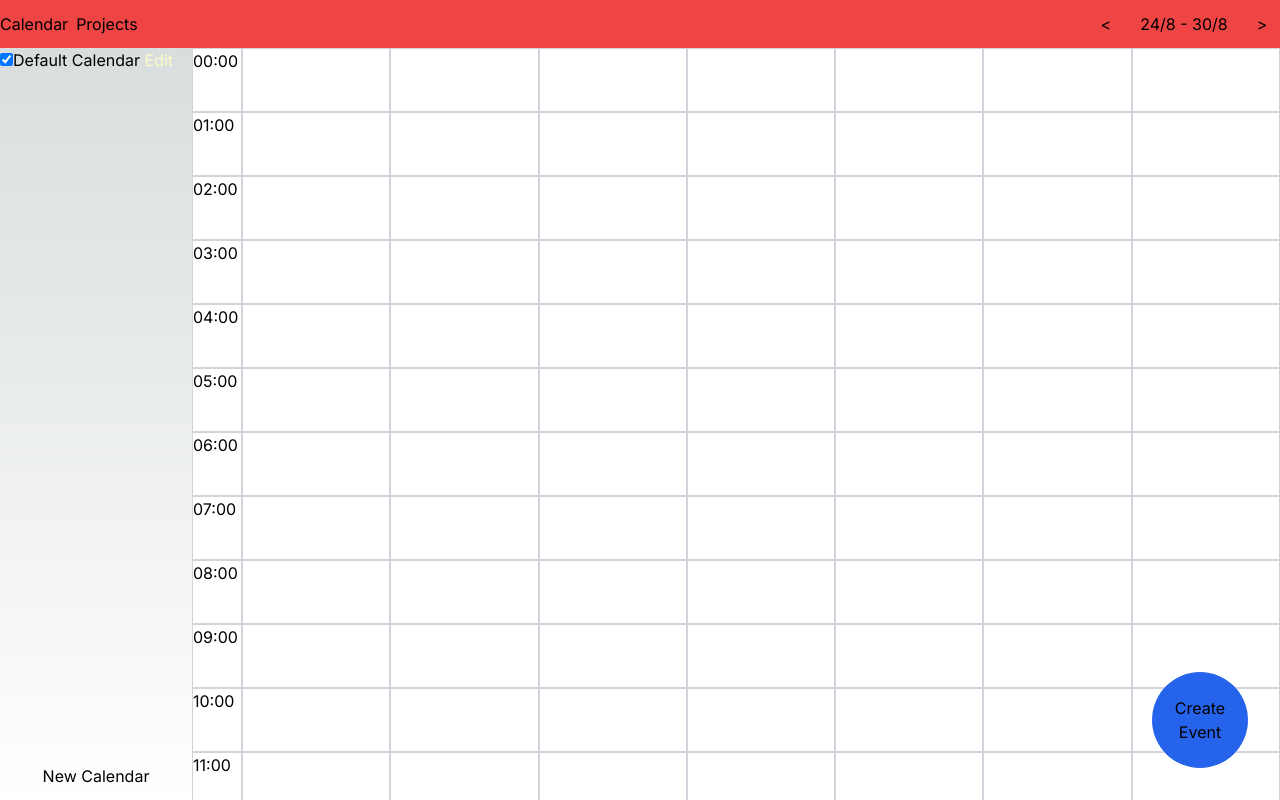
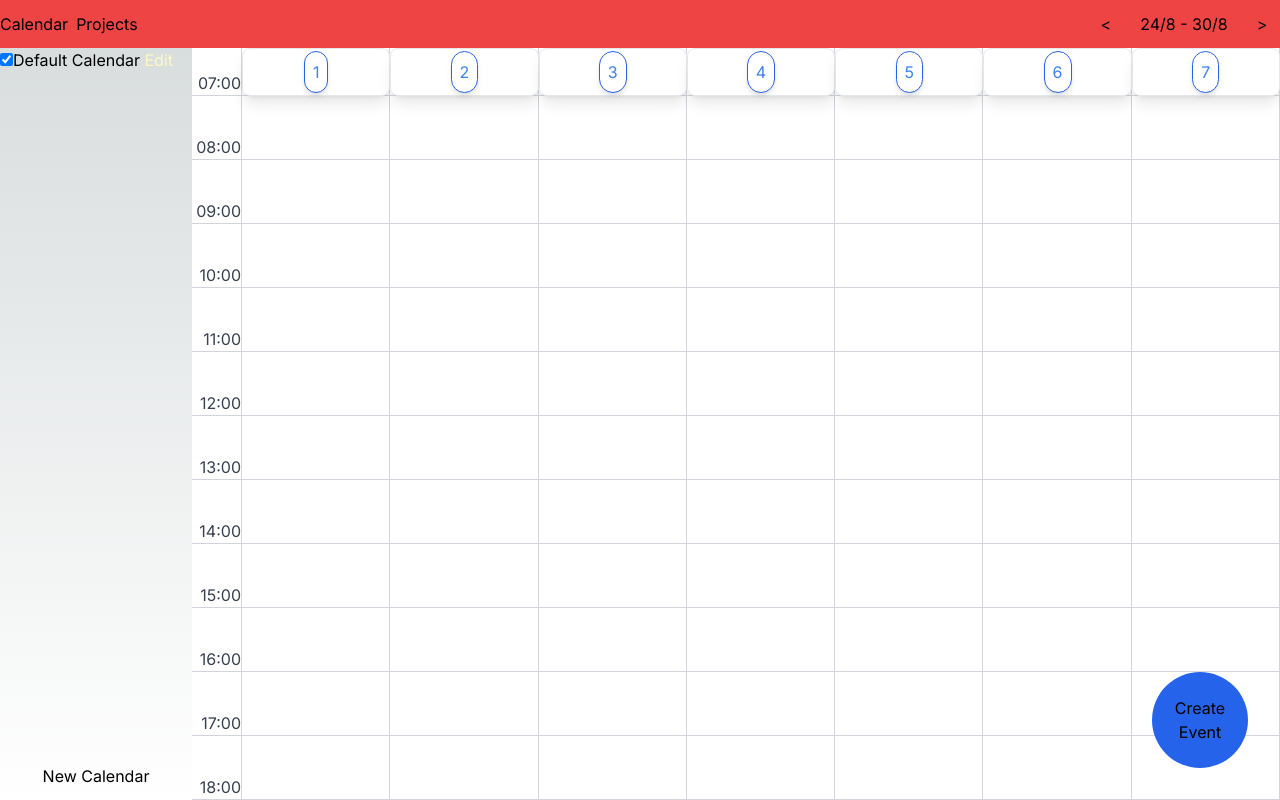
Before and after one commit to lucasduartesobreira/CalendarForge, a Next.js app: page / in a window 1280 px wide. Built offline with nearby package versions, Linux system fonts and the light colour scheme.

Commit message:
feat(calendarWeek): prettify calendar week view

```diff
--- a/app/components/calendar/calendarWeek.tsx
+++ b/app/components/calendar/calendarWeek.tsx
@@ -34,6 +34,7 @@ const rowStartClass = [
   "row-start-[23]",
   "row-start-[24]",
   "row-start-[25]",
+  "row-start-[26]",
 ];
 
 const startAndHeight = (startDate: Date, endDate: Date) => {
@@ -86,13 +87,18 @@ const DayBackground = ({
   }, new Map<string, number>());
   return (
     <div
-      className={`grid grid-rows-[repeat(24,64px)] relative bg-white text-gray-300`}
+      className={`grid grid-rows-[auto,repeat(24,64px)] relative bg-white text-gray-300`}
     >
+      <div className="flex flex-wrap row-start-1 row-span-1 h-[48px] w-full sticky bg-white text-gray-700 justify-center content-center top-0 rounded-lg shadow-lg border-[1px] border-gray-200">
+        <a className="p-2 rounded-full border-[1px] border-blue-600 bg-white text-blue-500 shadow-md">
+          {day}
+        </a>
+      </div>
       {range24.map((_value, index) => {
         return (
           <SquareBG
             key={index}
-            style={`${rowStartClass[index]} col-start-[1] row-span-1`}
+            style={`${rowStartClass[index + 1]} col-start-[1] row-span-1`}
           />
         );
       })}
@@ -137,7 +143,9 @@ const SquareBG = ({
   style?: string;
 }) => {
   return (
-    <div className={`${style} border-[0.5px] border-gray-300 h-[64px]`}>
+    <div
+      className={`${style} border-[1px] border-t-0 border-l-0 border-gray-300 h-[64px]`}
+    >
       {childrens}
     </div>
   );
@@ -145,15 +153,17 @@ const SquareBG = ({
 
 const HoursBackground = () => {
   return (
-    <div className={`grid grid-rows-[repeat(24,64px)] bg-white text-gray-300`}>
+    <div
+      className={`grid grid-rows-[auto,repeat(24,64px)] bg-white text-gray-300`}
+    >
       {range24.map((_value, index) => {
         return (
           <SquareBG
-            style={`${rowStartClass[index]} col-start-[1] row-span-[${
-              index + 1
-            }]`}
+            style={`${
+              rowStartClass[index + 1]
+            } col-start-[1] flex flex-wrap justify-end content-end`}
             childrens={
-              <p key={index} className="text-black">{`${
+              <p key={index} className="text-gray-700">{`${
                 index < 10 ? `0${index}` : index
               }:00`}</p>
             }
@@ -216,9 +226,19 @@ const CalendarWeek = ({
     return acc;
   }, initial);
 
+  useEffect(() => {
+    const calendarWeekContainer = document.getElementById(
+      "calendar-week-container",
+    );
+    if (calendarWeekContainer) {
+      calendarWeekContainer.scrollTop = 512;
+    }
+  }, []);
+
   return (
     <div
       className={`${style} grid grid-cols-[50px_repeat(7,1fr)] grid-row-1 overflow-scroll`}
+      id="calendar-week-container"
     >
       <HoursBackground />
       <DayBackground
```
